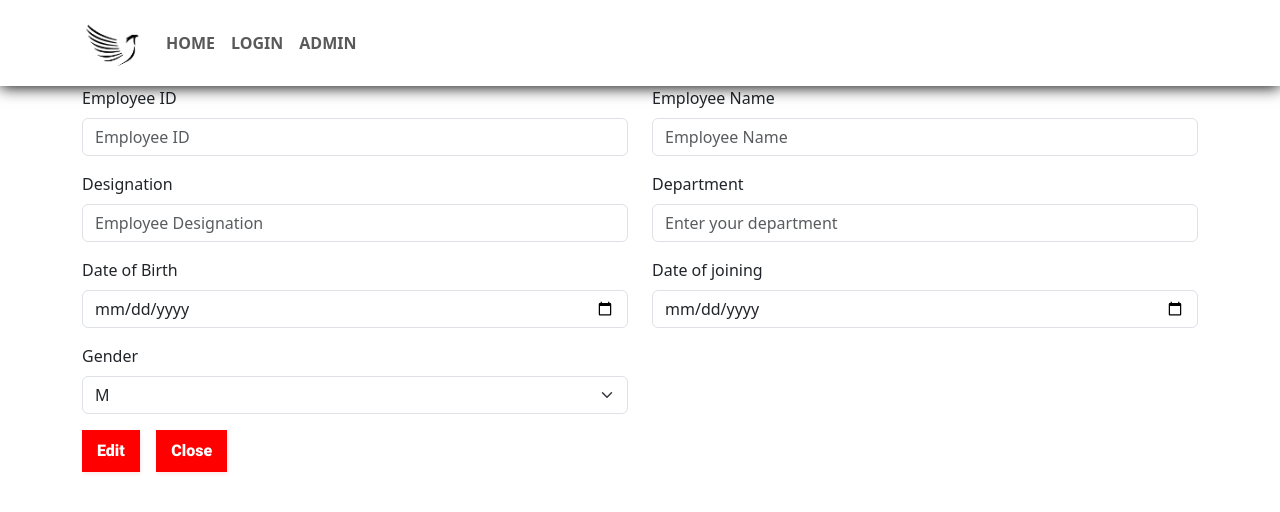
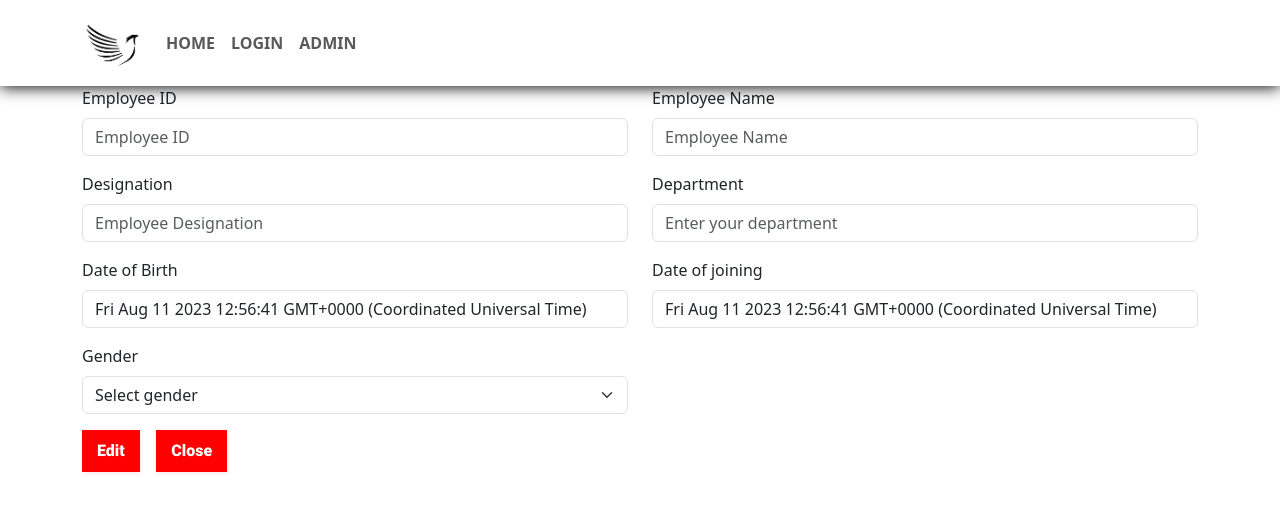
Before and after one commit to shreyait/Batch-10-team-2, a React (Create React App) app in the folder frontend-app/: page /EditEmployeeData in a window 1280 px wide. Shown: the top 512 px of the page. Built offline with nearby package versions, Linux system fonts and the light colour scheme; no server answers.

Commit message:
small correction

```diff
--- a/frontend-app/src/components/EditEmployeeData.js
+++ b/frontend-app/src/components/EditEmployeeData.js
@@ -45,9 +45,9 @@ const handleDesignationChange = (value) => {
         console.log(response.data);
         setID(response.data.empId);
         setname(response.data.employeeName);
-        setgender(response.data.designation);
+        setgender(response.data.gender);
         setdep(response.data.department);
-        setdesignation(response.data.gender);
+        setdesignation(response.data.designation);
         setDOB(response.data.dateofBirth);
         setDOJ(response.data.dateofJoining);
 
@@ -156,7 +156,7 @@ setValidated(true);
               <Form.Label>Date of Birth</Form.Label>
               <Form.Control
                 required
-                type="Date"
+                type="text"
                 placeholder="Enter Date of Birth"
                value={DOB}
                 onChange={(e) => handleDOBChange(e.target.value)}
@@ -168,7 +168,7 @@ setValidated(true);
               <Form.Label>Date of joining</Form.Label>
               <Form.Control
                 required
-                type="Date"
+                type="text"
                 placeholder="Enter Date of joining"
                 value={DOJ}
                 onChange={(e) => handleDOJChange(e.target.value)}
@@ -188,6 +188,7 @@ setValidated(true);
                 required
                 onChange={(e) => handleGenderChange(e.target.value)}
               >
+                <option value="p">Select gender</option>
                 <option value="M">M</option>
                 <option value="F">F</option>
               </Form.Select>
```
